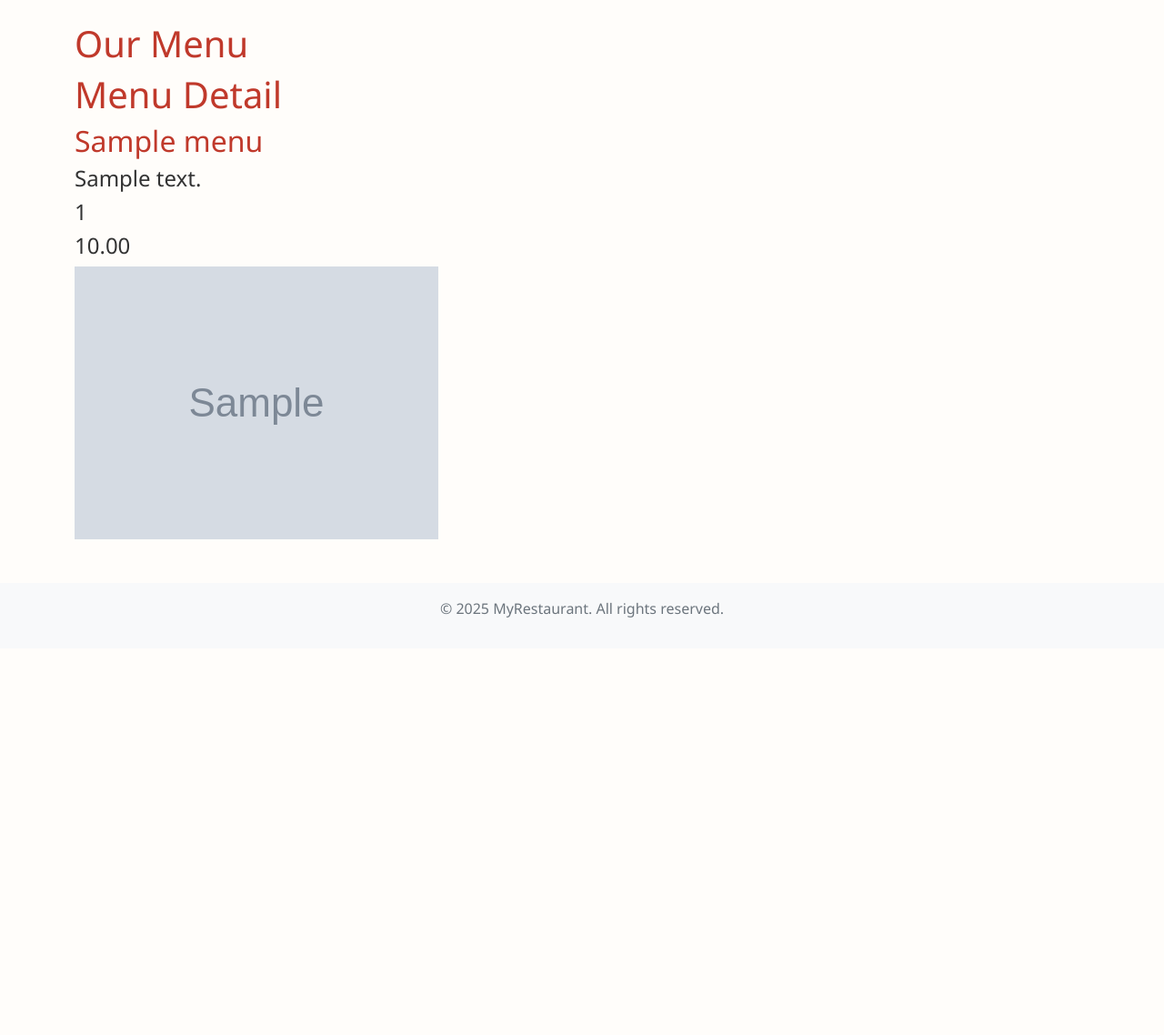
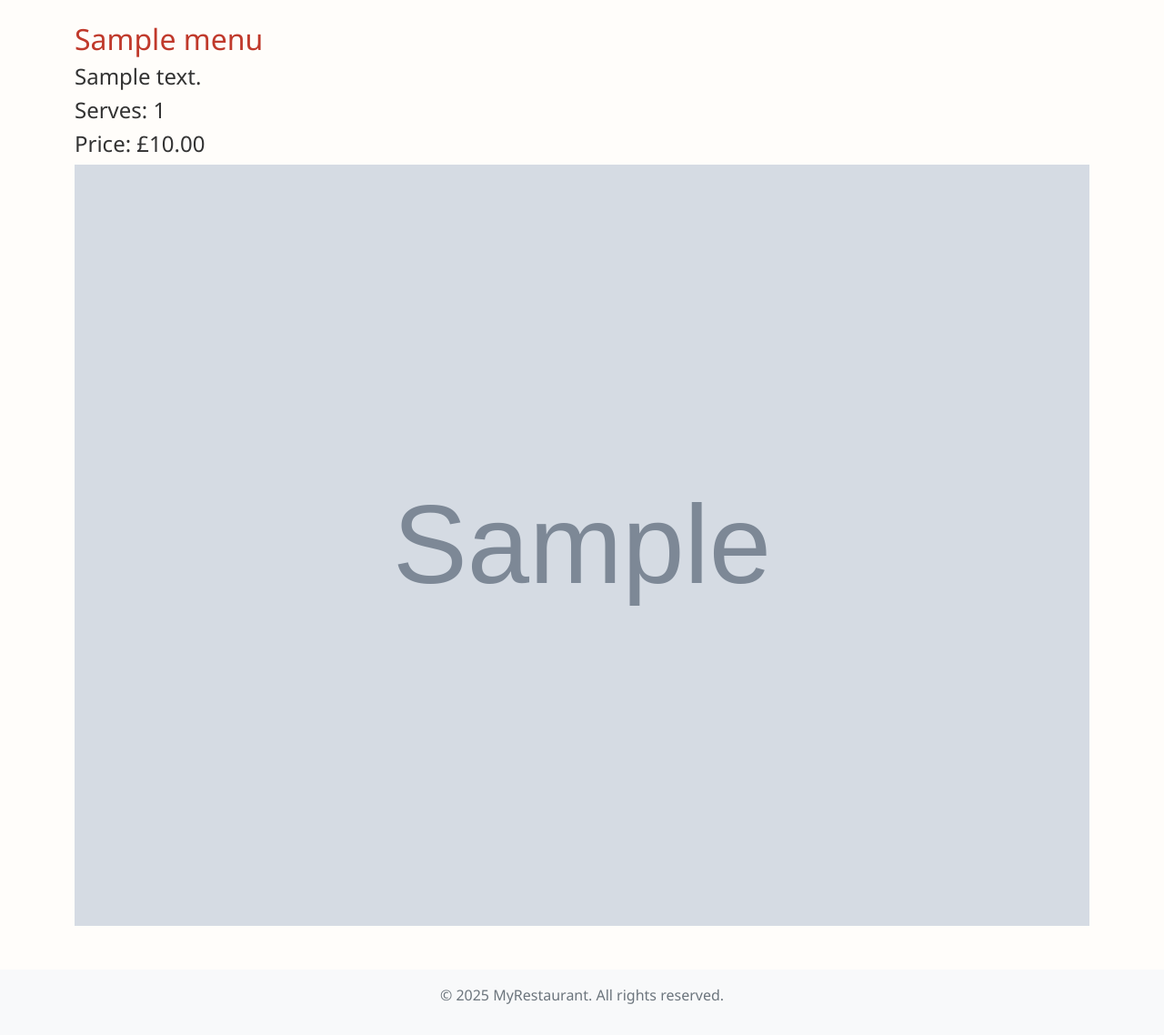
Before and after one commit to MARKANTONY04/project3_django, a Django app: a page that uses templates/base.html in a window 1280 px wide. Shown: the part 56-1194 px from the top of the page at 91% size. Before the commit the page ends 735 px from the top, so only its background shows below. Run offline with Django 4.2, Linux system fonts and the light colour scheme; tables that the repository leaves empty hold one stand-in row (values such as "Sample post"); grey boxes marked "Sample" are stand-in pictures.

Commit message:
added extra detail  to detail.html and extra css class to base.html

```diff
--- a/menu/templates/menu/detail.html
+++ b/menu/templates/menu/detail.html
@@ -2,19 +2,15 @@
 
 {% block content %}
 
-<h1>Our Menu</h1>
 <!-- Menu items go here -->
-
-
-<h1> Menu Detail </h1>
 
 <h2>{{menu_detail}}</h2>
 
 <h4>{{menu_detail.description}}</h4>
-<h4>{{menu_detail.people}}</h4>
-<h4>{{menu_detail.price}}</h4>
+<h4> Serves: {{menu_detail.people}}</h4>
+<h4> Price: £{{menu_detail.price}}</h4>
 
 <!--created with copilot-->
-<img src="{{menu_detail.image.url}}" alt="{{menu_detail.name}}">
+<img class="menu_img" src="{{menu_detail.image.url}}" alt="{{menu_detail.name}}">
 
 {% endblock %}
--- a/menu/templates/menu/list.html
+++ b/menu/templates/menu/list.html
@@ -1,10 +1,12 @@
 {% extends 'base.html' %}
 
 {% block content %}
-        <h1>Menu List</h1>
+        <h1>Menu</h1>
 
 {% for menu in menu_list %}
 <h2><a href="{% url 'menu:menu_detail' menu.slug %}">{{menu}}</a></h2>
+<p>{{menu.description}}</p>
+<p>Price: <strong>£{{menu.price}}</strong></p>
 
 {% endfor %}
 
--- a/templates/base.html
+++ b/templates/base.html
@@ -38,6 +38,9 @@
         h1, h2, h3 {
             color: #c0392b;
         }
+        .menu_img {
+            width: 100% !important
+        }
     </style>
 
     {% block extra_head %}{% endblock %}
```
